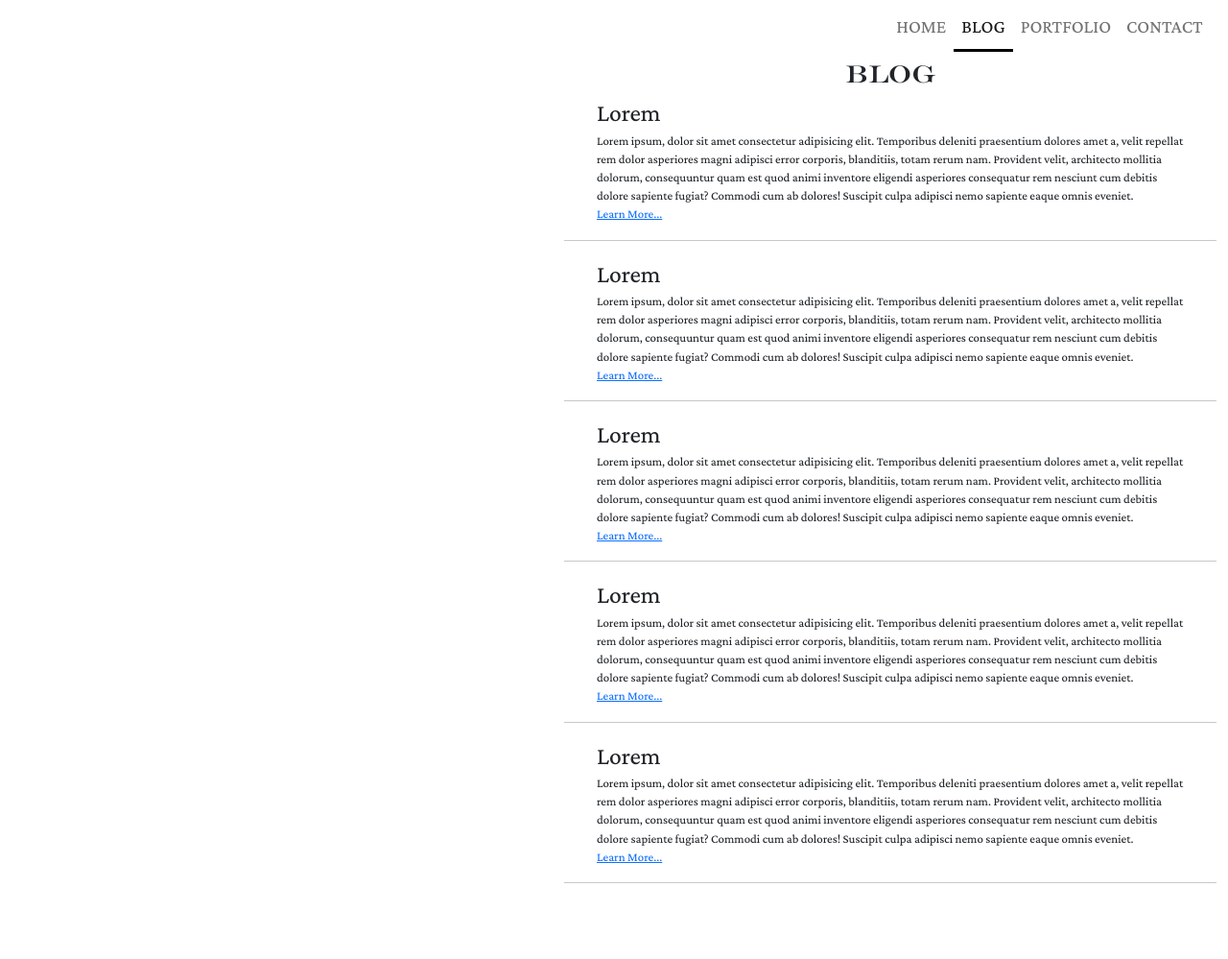
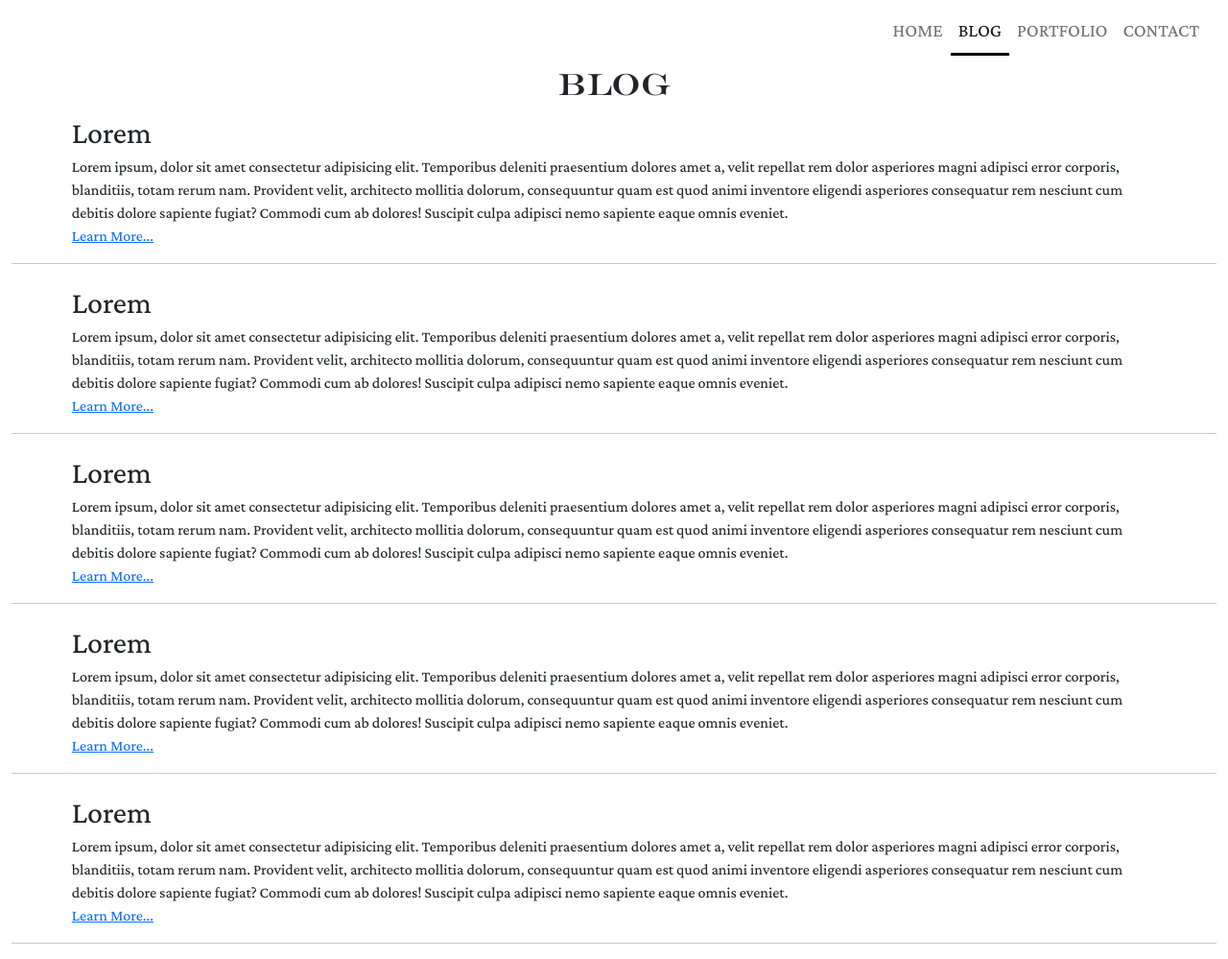
Before and after one commit to SalemGodfrey/godfrey, a PHP site: page /blog.html in a window 1280 px wide. Shown: the whole page at 96% size. Run offline with PHP 8.4, Linux system fonts and the light colour scheme.

Commit message:
Update style.css

```diff
--- a/style.css
+++ b/style.css
@@ -274,6 +274,21 @@ p {
 
 @media screen and (max-width: 1300px) {
     .slidesDiv {
-        display: none !important;
+        display: none;
     }
+    .mainDiv {
+        width: 100%
+    }
+    ul {
+        padding: 10px !important;
+    }
+    p {
+        font-size: 1rem;
+    }
+
+    .title {
+        font-size: 2rem;
+    }
+
+
 }
```
